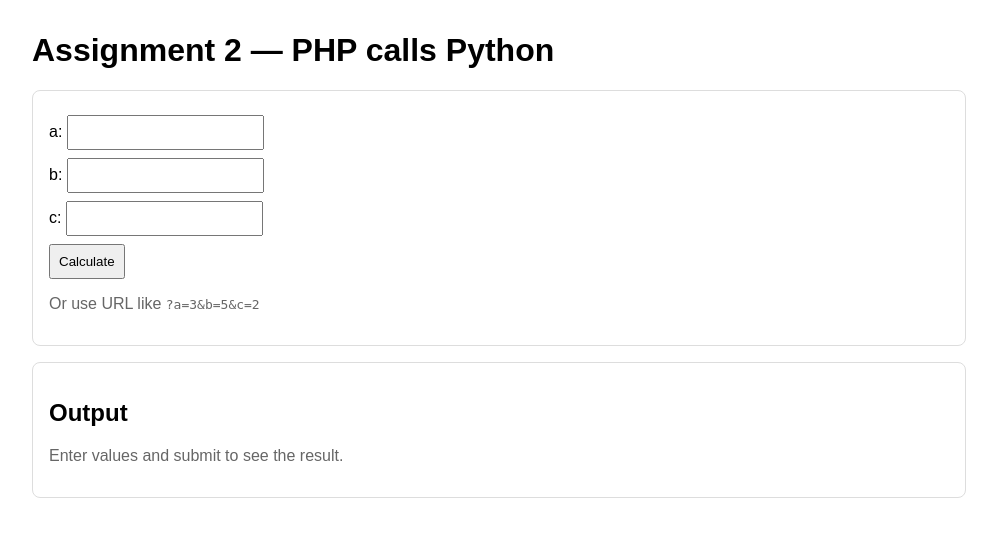
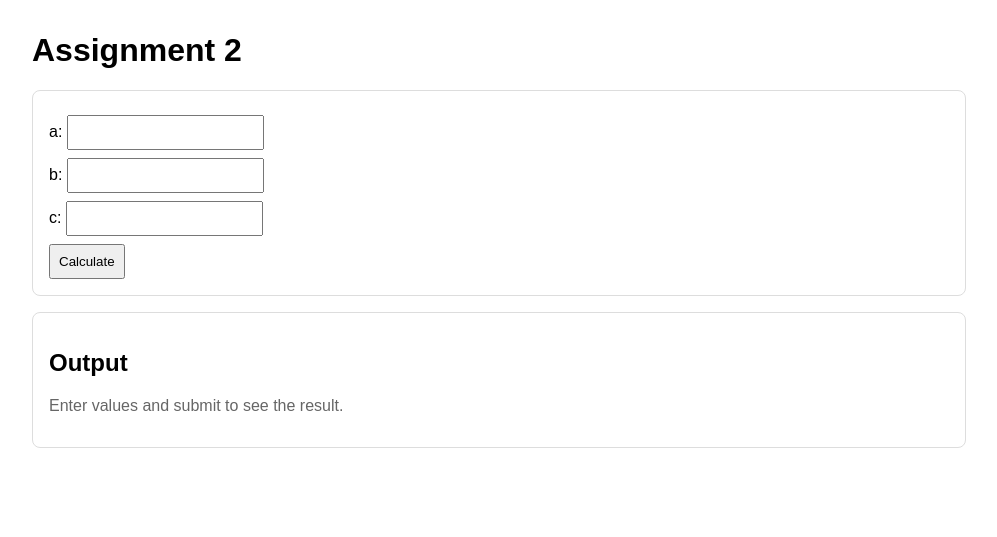
Before and after one commit to guendazorz/assignment_2, a PHP site: page / in a window 1280 px wide. Shown: the top 537 px of the page, without its empty margins (0-997 px from the left). Run offline with PHP 8.4, Linux system fonts and the light colour scheme.

Commit message:
Small changes

```diff
--- a/index.php
+++ b/index.php
@@ -19,14 +19,14 @@ if ($a !== '' && $b !== '' && $c !== '') {
 <!doctype html>
 <html lang="en"><head>
 <meta charset="utf-8"><meta name="viewport" content="width=device-width, initial-scale=1"/>
-<title>Assignment 2 - PHP + Python</title>
+<title>Assignment 2</title>
 <style>
 body{font-family:Arial,sans-serif;margin:2rem}
 .card{border:1px solid #ddd;padding:1rem;border-radius:8px;max-width:900px}
 label{display:block;margin:.5rem 0} input,button{padding:.5rem}
 .muted{color:#666}
 </style></head><body>
-<h1>Assignment 2 — PHP calls Python</h1>
+<h1>Assignment 2</h1>
 
 <div class="card">
   <form method="get" action="">
@@ -35,7 +35,6 @@ label{display:block;margin:.5rem 0} input,button{padding:.5rem}
     <label>c: <input type="number" step="any" name="c" value="<?=htmlspecialchars($c)?>" required></label>
     <button type="submit">Calculate</button>
   </form>
-  <p class="muted">Or use URL like <code>?a=3&b=5&c=2</code></p>
 </div>
 
 <div class="card" style="margin-top:1rem">
```
Also changed, not shown: 1 other file.
